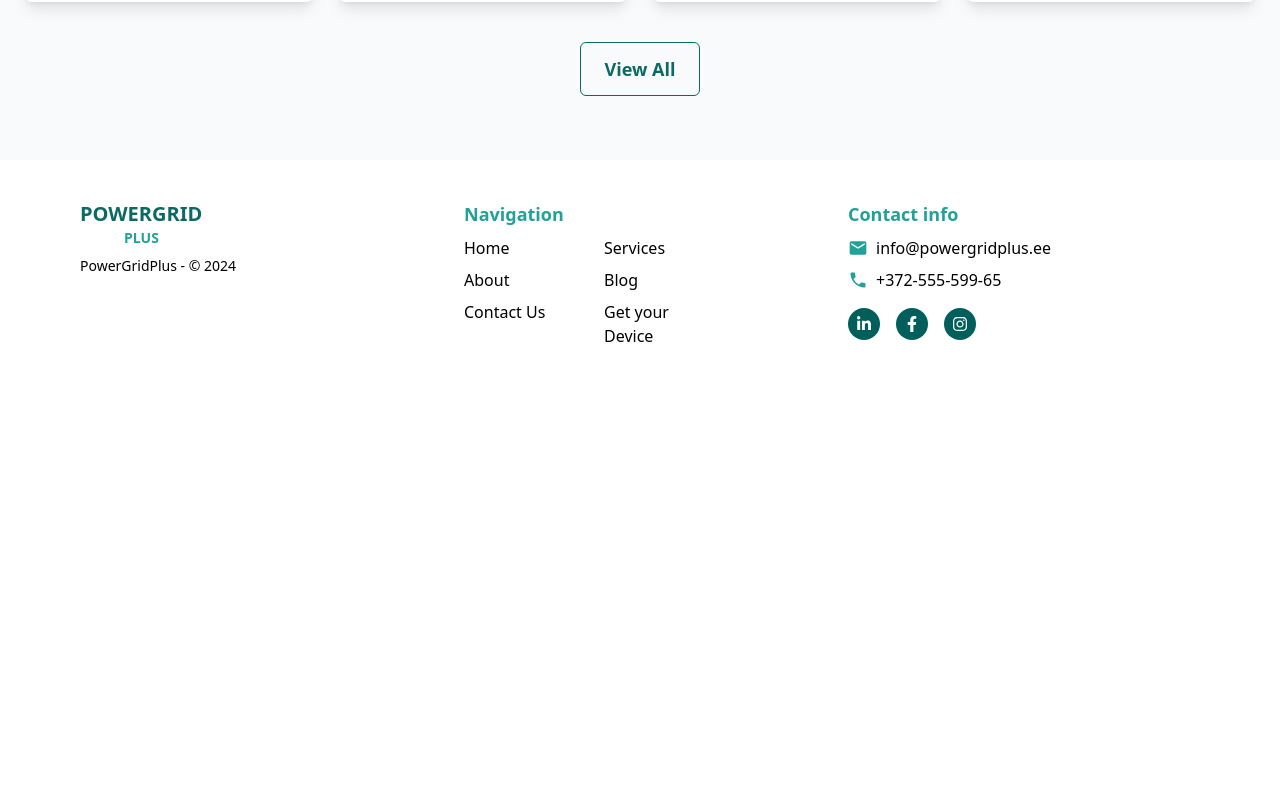
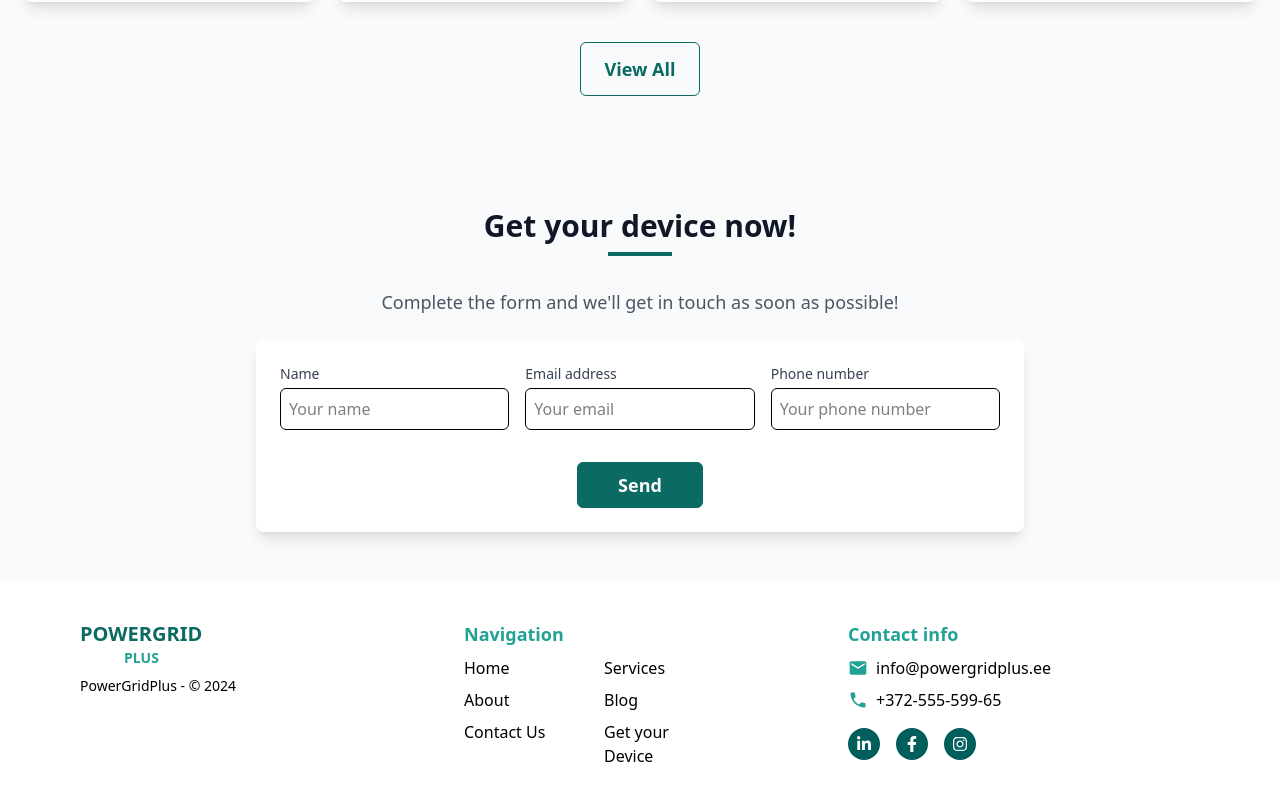
Before and after one commit to rabiuddin/PowerGridPlus_Frontend, a React (Vite) app: page / in a window 1280 px wide. Shown: the part 1454-2254 px from the top of the page. Before the commit the page ends 1842 px from the top, so only its background shows below. Built offline with nearby package versions, Linux system fonts and the light colour scheme.

Commit message:
Add CallToAction component and integrate it into the main App layout

```diff
--- a/src/App.jsx
+++ b/src/App.jsx
@@ -3,6 +3,7 @@ import Navbar from "./components/Navbar";
 import Footer from "./components/Footer";
 import HeroSection from "./components/HeroSection";
 import LatestNews from "./components/LatestNews";
+import CallToAction from "./components/CallToAction";
 
 const App = () => {
   return (
@@ -10,6 +11,7 @@ const App = () => {
       <Navbar />
       <HeroSection/>
       <LatestNews/>
+      <CallToAction/>
       <Footer />
     </>
   );
--- /dev/null
+++ b/src/components/CallToAction.jsx
@@ -0,0 +1,33 @@
+export default function CallToAction() {
+    return (
+      <section className="flex flex-col items-center justify-center py-12 bg-gray-50">
+        <h2 className="text-3xl font-bold text-gray-900 text-center">Get your device now!</h2>
+        <div className="w-16 h-1 bg-[#0b6a62] my-2"></div>
+        <p className="text-lg text-gray-600 text-center my-6">
+          Complete the form and we'll get in touch as soon as possible!
+        </p>
+
+        <div className="bg-white shadow-lg rounded-lg p-6 w-full max-w-3xl">
+          <form className="grid grid-cols-1 md:grid-cols-3 gap-4">
+            <div>
+              <label className="block text-sm font-medium text-gray-700">Name</label>
+              <input type="text" className="mt-1 block w-full border rounded-md p-2" placeholder="Your name" />
+            </div>
+            <div>
+              <label className="block text-sm font-medium text-gray-700">Email address</label>
+              <input type="email" className="mt-1 block w-full border rounded-md p-2" placeholder="Your email" />
+            </div>
+            <div>
+              <label className="block text-sm font-medium text-gray-700">Phone number</label>
+              <input type="tel" className="mt-1 block w-full border rounded-md p-2" placeholder="Your phone number" />
+            </div>
+            <div className="col-span-1 md:col-span-3 flex justify-center mt-4">
+              <button type="submit" className="bg-[#0b6a62] text-white text-lg font-semibold px-10 py-2 border-[1px] border-[#0b6a62] rounded-md cursor-pointer hover:bg-white hover:text-[#0b6a62] transition-all duration-300 ease-in-out">
+                Send
+              </button>
+            </div>
+          </form>
+        </div>
+      </section>
+    );
+  }
```
Also changed, not shown: 1 other file (tests, documents, lock files or other folders).
